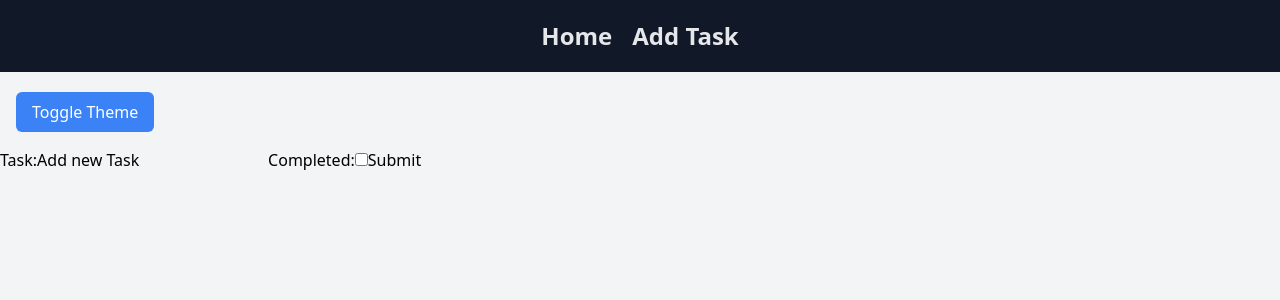
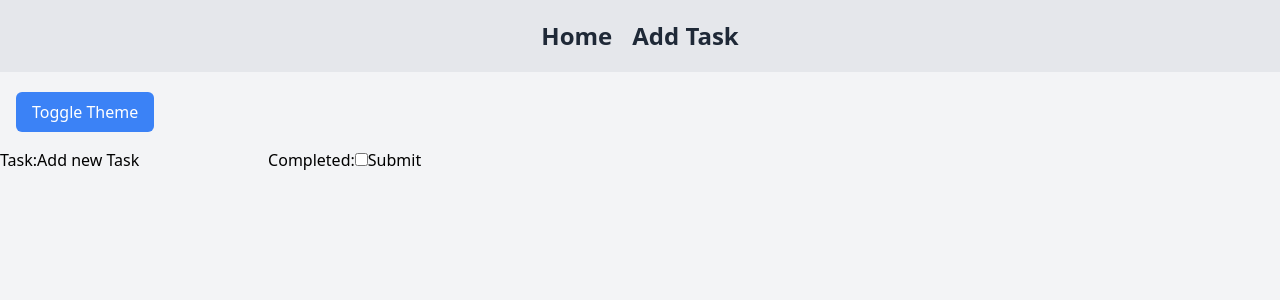
Before and after one commit to akshat17-07/TaskList, a React (Vite) app in the folder task-list/: page /add in a window 1280 px wide. Shown: the top 300 px of the page. Built offline with nearby package versions, Linux system fonts and the light colour scheme.

Commit message:
Nav bar completed

```diff
--- a/task-list/src/Layout/Nav.jsx
+++ b/task-list/src/Layout/Nav.jsx
@@ -1,20 +1,30 @@
 import {memo} from 'react';
 import {Link} from 'react-router-dom'
 import { clsx } from 'clsx';
+import { ThemeContext } from '../App';
+import { useContext } from 'react';
+function Nav(){
 
-function Nav(){
+    const {theme} = useContext(ThemeContext)
 
     const navClass = clsx({
         'm-0 p-5 flex gap-5 justify-center': true,
-        'bg-gray-900' : true
+        'bg-gray-900' : theme != 'light',
+        'bg-gray-200' : theme === 'light'
+    })
+
+    const navLinkClass = clsx({
+        'text-2xl font-bold': true,
+        'text-gray-800': theme === 'light',
+        'text-gray-200': theme != 'light'
     })
 
     console.log("nav bar rerender")
 
     return (
         <nav className={navClass}>
-            <Link to='/' className='text-2xl font-bold text-gray-200'>Home</Link>
-            <Link to='/add' className='text-2xl font-bold text-gray-200'>Add Task</Link>
+            <Link to='/' className={navLinkClass}>Home</Link>
+            <Link to='/add' className={navLinkClass}>Add Task</Link>
         </nav>
     )
 }
```
